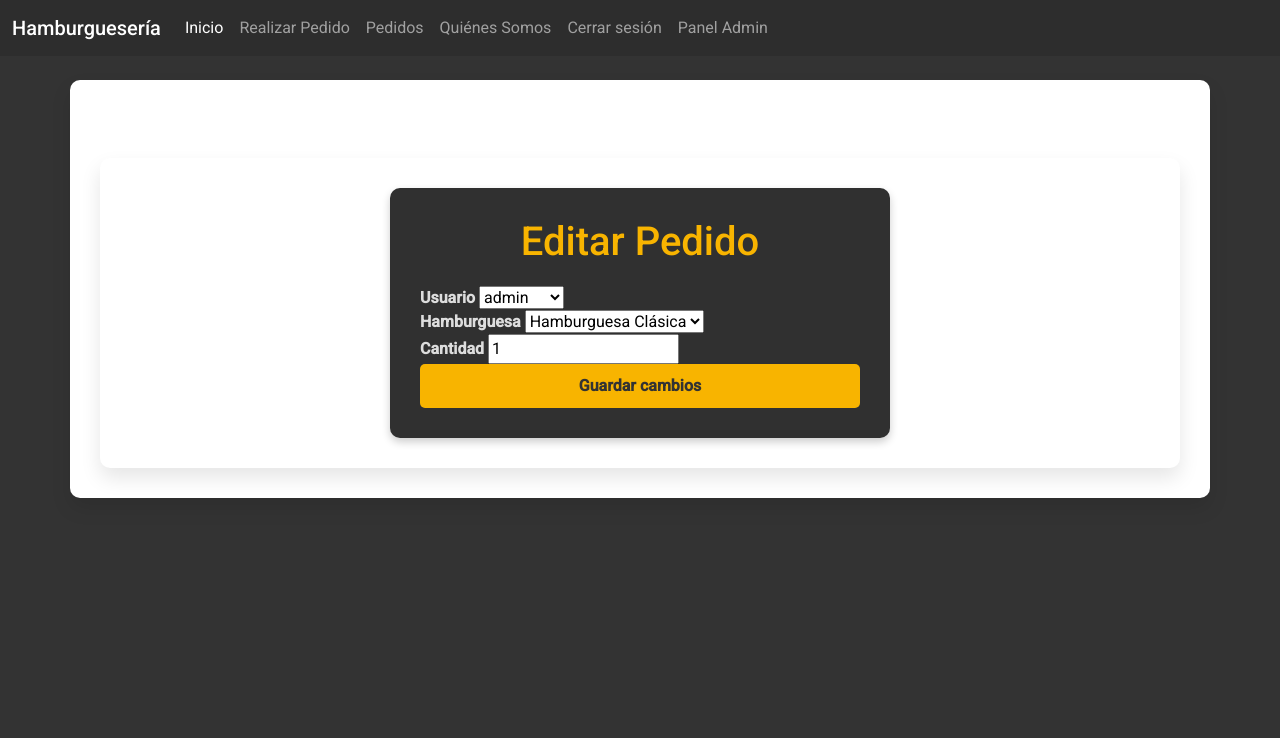
After one commit to joaquin-benitez/proyectopy, a Django app: page /pedidos/editar-pedido/4/ in a window 1280 px wide. The commit adds this page. Shown: the top 738 px of the page. Run offline with Django 5.2, Linux system fonts and the light colour scheme; a user stored in the database is signed in; data comes from the database, SQL or seed files in the repository; both versions use the stored data as it was after the commit.

Commit message:
agrego panel admin

```diff
--- a/hamburgueseria/pedidos/forms.py
+++ b/hamburgueseria/pedidos/forms.py
@@ -6,7 +6,7 @@ from menu_app.models import Hamburguesa
 class PedidoForm(forms.ModelForm):
     class Meta:
         model = Pedido
-        fields = ['hamburguesa', 'cantidad']
+        fields = ['usuario','hamburguesa', 'cantidad']
 
     hamburguesa = forms.ModelChoiceField(queryset=Hamburguesa.objects.all(), label="Elige una Hamburguesa")
     cantidad = forms.IntegerField(min_value=1, label="Cantidad")
--- /dev/null
+++ b/hamburgueseria/pedidos/templates/pedidos/editar_pedido.html
@@ -0,0 +1,90 @@
+{% extends 'base.html' %}
+
+{% block content %}
+<style>
+  body {
+      font-family: 'Roboto', sans-serif;
+      background-color: #333333; /* Fondo oscuro para el body */
+      color: #ddd;
+      margin-bottom: 60px;
+  }
+
+  /* Estilo del formulario */
+  .form-container {
+      background-color: #303030;
+      padding: 30px;
+      border-radius: 10px;
+      box-shadow: 0 4px 8px rgba(0, 0, 0, 0.2);
+      max-width: 500px;
+      margin: 0 auto;
+  }
+
+  .form-container h1 {
+      color: #f8b400;
+      text-align: center;
+      margin-bottom: 20px;
+  }
+
+  .form-group label {
+      color: #ddd;
+      font-weight: bold;
+  }
+
+  .form-control {
+      background-color: #383838;
+      color: #fff;
+      border: 2px solid #f8b400;
+      border-radius: 5px;
+      margin-bottom: 20px;
+      width: 100%;
+      padding: 10px;
+  }
+
+  .form-control:focus {
+      background-color: #444;
+      border-color: #f8b400;
+  }
+
+  .btn-submit {
+      background-color: #f8b400;
+      color: #333;
+      width: 100%;
+      padding: 10px;
+      border: none;
+      border-radius: 5px;
+      font-weight: bold;
+      transition: background-color 0.3s ease;
+  }
+
+  .btn-submit:hover {
+      background-color: #e67e00;
+  }
+</style>
+
+<div class="container mt-5">
+    <div class="form-container">
+        <h1>Editar Pedido</h1>
+
+        <form method="post">
+            {% csrf_token %}
+            <div class="form-group">
+                <label for="usuario">Usuario</label>
+                {{ form.usuario }}
+            </div>
+
+            <div class="form-group">
+                <label for="hamburguesa">Hamburguesa</label>
+                {{ form.hamburguesa }}
+            </div>
+
+            <div class="form-group">
+                <label for="cantidad">Cantidad</label>
+                {{ form.cantidad }}
+            </div>
+
+            <button type="submit" class="btn-submit">Guardar cambios</button>
+        </form>
+    </div>
+</div>
+
+{% endblock %}
--- a/hamburgueseria/pedidos/urls.py
+++ b/hamburgueseria/pedidos/urls.py
@@ -4,5 +4,7 @@ from . import views
 urlpatterns = [
     path('realizar/', views.realizar_pedido, name='realizar_pedido'),
     path('pedido-completado/', views.pedido_completado, name='pedido_completado'),
-
+    path('admin-panel/', views.admin_panel, name='admin_panel'),
+    path('editar-pedido/<int:id>/', views.editar_pedido, name='editar_pedido'),
+    path('eliminar-pedido/<int:id>/', views.eliminar_pedido, name='eliminar_pedido'),
 ]
--- a/hamburgueseria/pedidos/views.py
+++ b/hamburgueseria/pedidos/views.py
@@ -1,6 +1,6 @@
-from django.shortcuts import render, redirect
+from django.shortcuts import render,get_object_or_404, redirect
 from .forms import PedidoForm
-from django.contrib.auth.decorators import login_required
+from django.contrib.auth.decorators import login_required, user_passes_test
 from .models import Pedido
 
 @login_required
@@ -28,3 +28,30 @@ def lista_pedidos(request):
         pedidos = Pedido.objects.all()
 
     return render(request, 'pedidos/lista_pedidos.html', {'pedidos': pedidos, 'query': query})
+
+# Verifica que el usuario sea admin
+def is_admin(user):
+    return user.is_authenticated and user.is_staff
+
+@user_passes_test(is_admin)
+def admin_panel(request):
+    pedidos = Pedido.objects.all()
+    return render(request, 'pedidos/admin_panel.html', {'pedidos': pedidos})
+
+@user_passes_test(is_admin)
+def editar_pedido(request, id):
+    pedido = get_object_or_404(Pedido, id=id)
+    if request.method == "POST":
+        form = PedidoForm(request.POST, instance=pedido)
+        if form.is_valid():
+            form.save()
+            return redirect('admin_panel')
+    else:
+        form = PedidoForm(instance=pedido)
+    return render(request, 'pedidos/editar_pedido.html', {'form': form})
+
+@user_passes_test(is_admin)
+def eliminar_pedido(request, id):
+    pedido = get_object_or_404(Pedido, id=id)
+    pedido.delete()
+    return redirect('admin_panel')
--- a/hamburgueseria/templates/base.html
+++ b/hamburgueseria/templates/base.html
@@ -84,6 +84,12 @@
                     </li>
                     {% endif %}
 
+                    {% if user.is_authenticated and user.is_staff %}
+                    <li class="nav-item">
+                        <a class="nav-link" href="{% url 'admin_panel' %}">Panel Admin</a>
+                    </li>
+                    {% endif %}
+
                 </ul>
             </div>
         </div>
```
Also changed, not shown: hamburgueseria/pedidos/templates/pedidos/admin_panel.html (added, +49 -0 lines), hamburgueseria/db.sqlite3.
